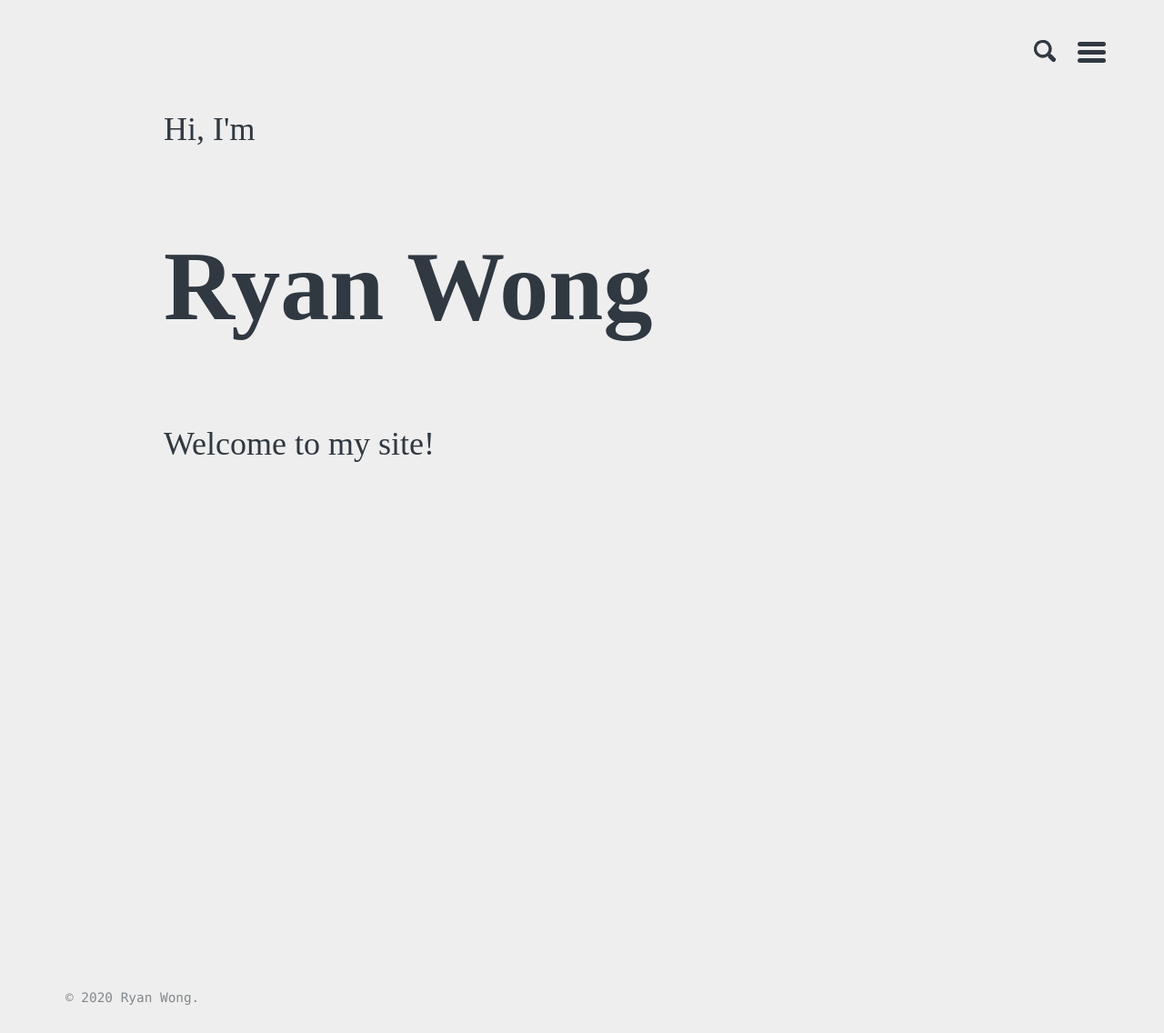
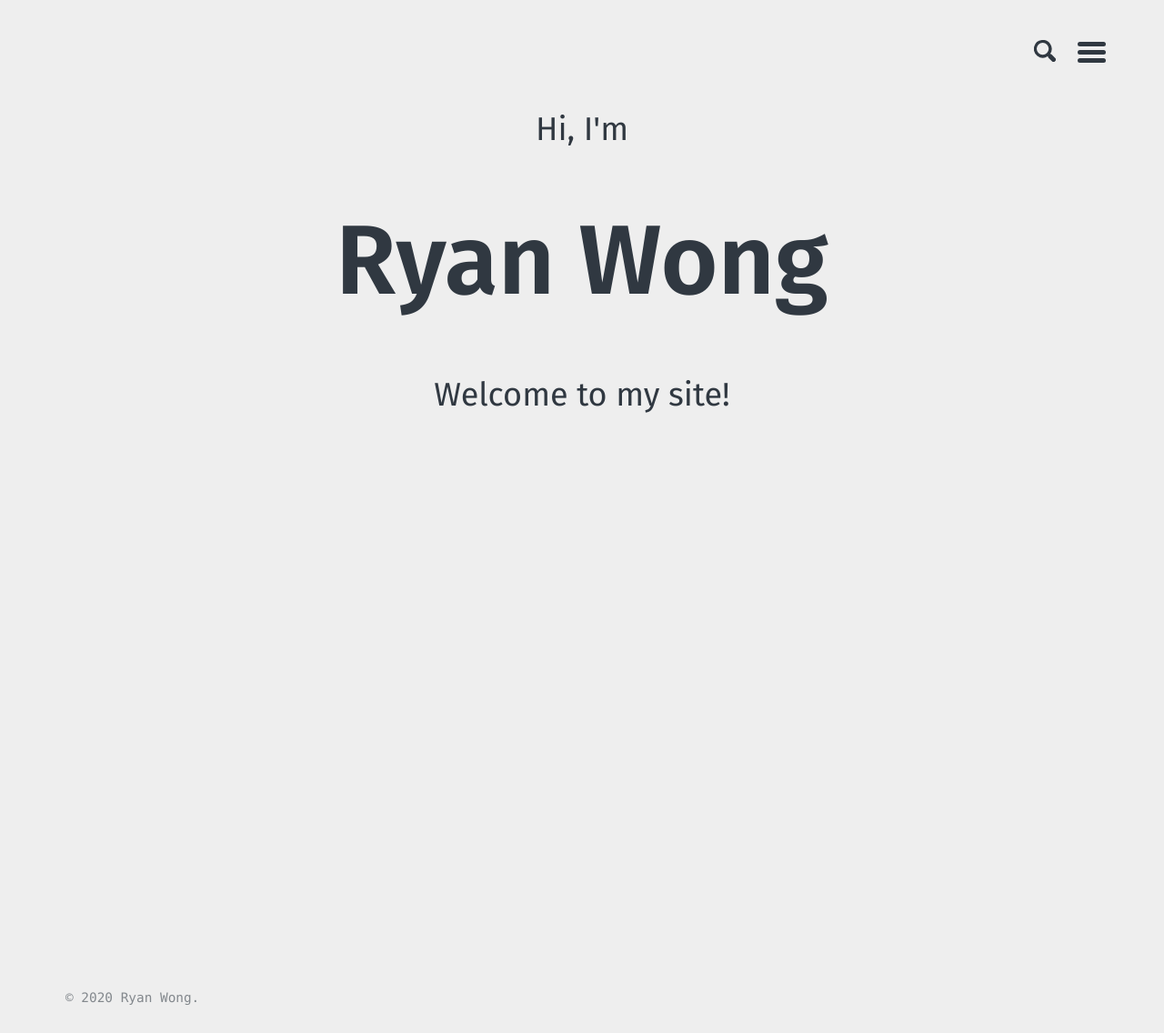
Before and after one commit to ryanwonghc/ryanwonghc.github.io, a Jekyll site: the page built from index.html, in a window 1280 px wide. Shown: the whole page at 91% size. Built offline with Jekyll 4.4.1, drawn with Linux system fonts in a browser that asks for light colours; some web fonts are replaced; the list of posts is cut into pages by our own code.

Commit message:
home page font

```diff
--- a/_layouts/home.html
+++ b/_layouts/home.html
@@ -4,9 +4,9 @@ layout: default
 
 <main id="main" class="page-content" aria-label="Content">
   <div class="wrapper">
-    <p class="p">Hi, I'm</p><br><br>
-    <h1 class="h1">Ryan Wong</h1><br><br>
-    <p class="p">Welcome to my site!</p><br><br>
+    <p class="p">Hi, I'm</p><br>
+    <h1 class="h1">Ryan Wong</h1><br>
+    <p class="p">Welcome to my site!</p><br>
   </div>
 </main>
 
--- a/_sass/basically-basic/_layout.scss
+++ b/_sass/basically-basic/_layout.scss
@@ -233,11 +233,11 @@ main {
 
   .p {
     font-size: 2em;
-    font-family: fontrom;
+    text-align: center;
   }
 
   .h1 {
     font-size: 6em;
-    font-family: fontbla;
+    text-align: center;
   }
 }
```
